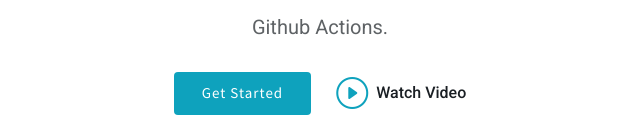
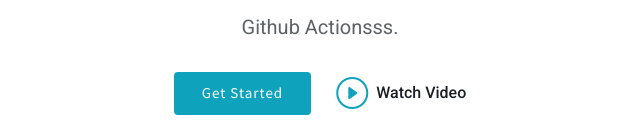
Before and after one commit to andika1720/HeroBiz, a plain HTML site: page index.html in a window 1280 px wide. Shown: the part 675-800 px from the top of the page, 320-960 px from the left. Drawn offline with Linux system fonts and the light colour scheme.

Commit message:
Update index.html

```diff
--- a/index.html
+++ b/index.html
@@ -91,7 +91,7 @@
       <div class="container d-flex flex-column justify-content-center align-items-center text-center position-relative" data-aos="zoom-out">
         <img src="assets/img/hero-img.svg" class="img-fluid animated" alt="">
         <h1>Welcome to <span>HeroBiz</span></h1>
-        <p>Github Actions.</p>
+        <p>Github Actionsss.</p>
         <div class="d-flex">
           <a href="#about" class="btn-get-started scrollto">Get Started</a>
           <a href="https://www.youtube.com/watch?v=Y7f98aduVJ8" class="glightbox btn-watch-video d-flex align-items-center"><i class="bi bi-play-circle"></i><span>Watch Video</span></a>
```
